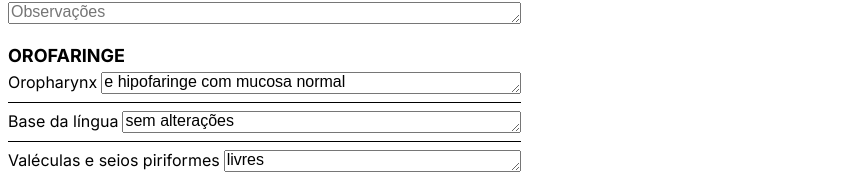
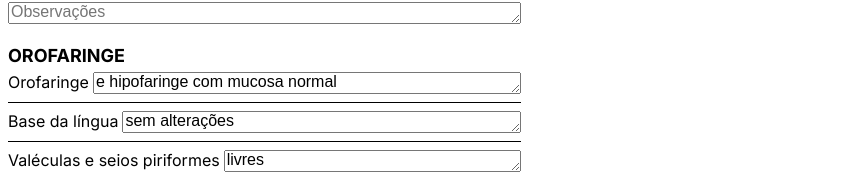
Before and after one commit to dm-sistemas-medicos/dm-laudos, a Next.js app: page / in a window 1280 px wide. Shown: the part 775-949 px from the top of the page, without its empty margins (0-857 px from the left). Built offline with nearby package versions, Linux system fonts and the light colour scheme.

Commit message:
fix: change Oropharynx label

```diff
--- a/src/app/templates/Videolaryngoscopy/components/Oropharynx/Oropharynx.tsx
+++ b/src/app/templates/Videolaryngoscopy/components/Oropharynx/Oropharynx.tsx
@@ -11,7 +11,7 @@ const Oropharynx = () => (
     <ul className={parentStyles["exam-item-list"]}>
       <ExamItem
         id="oropharynx-oropharynx"
-        label="Oropharynx"
+        label="Orofaringe"
         initialText="e hipofaringe com mucosa normal"
       />
       <ExamItem
```
